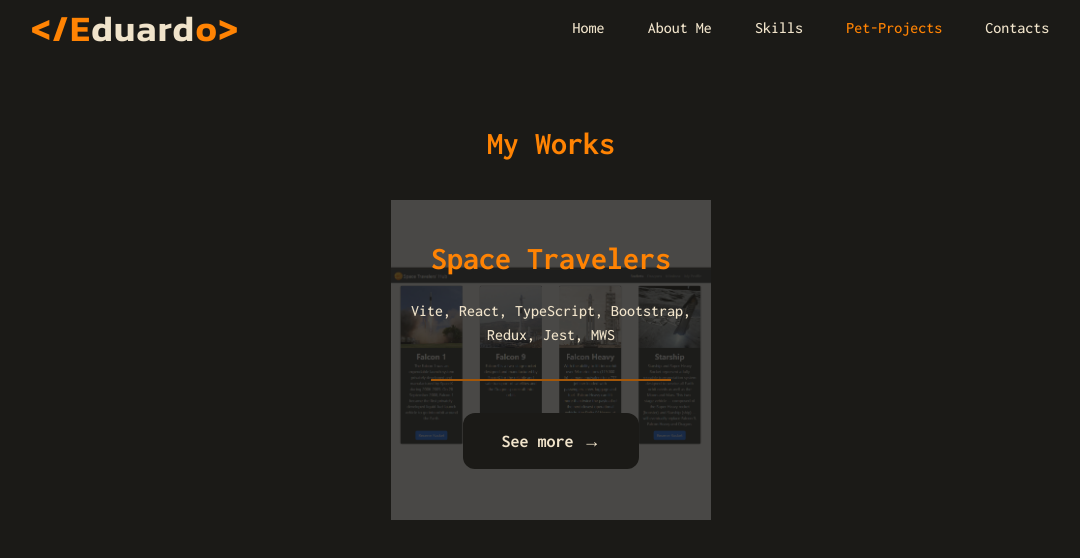
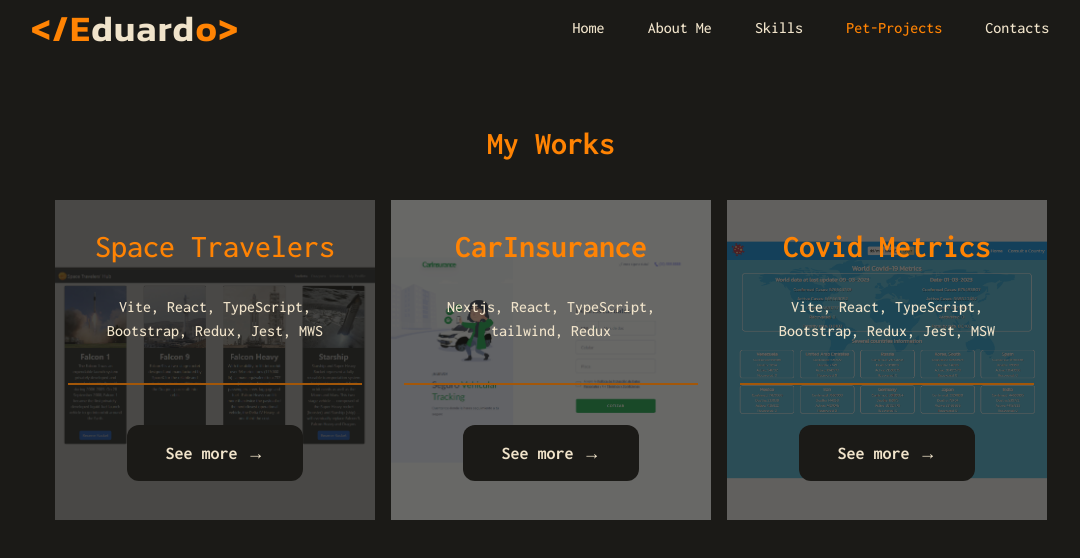
Before and after one commit to Edjhernandez/portfolio-eduardo, a Next.js app: page /projects in a window 1280 px wide. Shown: the top 558 px of the page, without its empty margins (89-1169 px from the left). Built offline with nearby package versions, Linux system fonts and the light colour scheme.

Commit message:
finish squares of my works in all versions

```diff
--- a/src/app/projects/page.tsx
+++ b/src/app/projects/page.tsx
@@ -1,4 +1,3 @@
-import Link from "next/link"
 import { inconsolata } from "../ui/fonts"
 
 export default function Projects() {
@@ -7,12 +6,26 @@ export default function Projects() {
 
         <h1 className={`${inconsolata.className} text-mark-text2 not-italic text-[32px] font-bold mt-[64px] mb-8`}>My Works</h1>
 
-        <div className={`${inconsolata.className} w-full text-white text-2xl not-italic font-medium leading-4  flex items-center justify-center flex-col gap-4 sm:text-[32px] sm:font-bold sm:flex-row sm:flex-wrap max-w-[1400px] sm:px-9 `}>
+        <div className={`${inconsolata.className} w-full not-italic leading-4 flex items-center justify-center flex-col gap-4 lg:flex-row lg:flex-wrap max-w-[1400px]`}>
 
-          <div className="w-80 h-80 flex flex-col items-center justify-center py-4  not-italic gap-8 bg-[url(/images/spaceopacity.png)] bg-cover bg-center bg-no-repeat object-cover">
-            <h2 className="text-mark-text2 text-[32px] font-bold  ">Space Travelers</h2>
-            <h3 className="text-base text-text font-medium text-center">Vite, React, TypeScript, Bootstrap, Redux, Jest, MWS</h3>
-            <div className="w-3/4 h-[1px] border border-[#A35709] "></div>
+          <div className="w-80 h-80 flex flex-col items-center justify-center py-4 not-italic gap-10 bg-[url(/images/spaceopacity.png)] bg-cover bg-center bg-no-repeat object-cover">
+            <h2 className="text-mark-text2 text-[32px] font-bol">Space Travelers</h2>
+            <h3 className="text-base text-text font-medium text-center mx-6">Vite, React, TypeScript, Bootstrap, Redux, Jest, MWS</h3>
+            <div className="w-11/12 h-[1px] border border-[#A35709]"></div>
+            <button className="text-text text-lg font-bold bg-dark-bg rounded-xl flex justify-center items-center w-44  h-14">See more →</button>
+          </div>
+
+          <div className="w-80 h-80 flex flex-col items-center justify-center py-4 not-italic gap-10 bg-[url(/images/carsinsurance.png)] bg-cover bg-center bg-no-repeat object-cover">
+            <h2 className="text-mark-text2 text-[32px] font-bold">CarInsurance</h2>
+            <h3 className="text-base text-text font-medium text-center mx-6">Nextjs, React, TypeScript, tailwind, Redux</h3>
+            <div className="w-11/12 h-[1px] border border-[#A35709]"></div>
+            <button className="text-text text-lg font-bold bg-dark-bg rounded-xl flex justify-center items-center w-44  h-14">See more →</button>
+          </div>
+
+          <div className="w-80 h-80 flex flex-col items-center justify-center py-4 not-italic gap-10 bg-[url(/images/covidmetrics.png)] bg-cover bg-center bg-no-repeat object-cover">
+            <h2 className="text-mark-text2 text-[32px] font-bold">Covid Metrics</h2>
+            <h3 className="text-base text-text font-medium text-center mx-6">Vite, React, TypeScript, Bootstrap, Redux, Jest, MSW</h3>
+            <div className="w-11/12 h-[1px] border border-[#A35709]"></div>
             <button className="text-text text-lg font-bold bg-dark-bg rounded-xl flex justify-center items-center w-44  h-14">See more →</button>
           </div>
 
@@ -21,8 +34,9 @@ export default function Projects() {
       </main>
     )
   }
-
+//https://covid-metrics-alpha.vercel.app/
   //'https://space-travelers-rust.vercel.app/'
+  //https://tech-challenge-five.vercel.app/
 
   /*
   <Link
```
Also changed, not shown: public/images/carsinsurance.png (added), public/images/covidmetrics.png (added).
